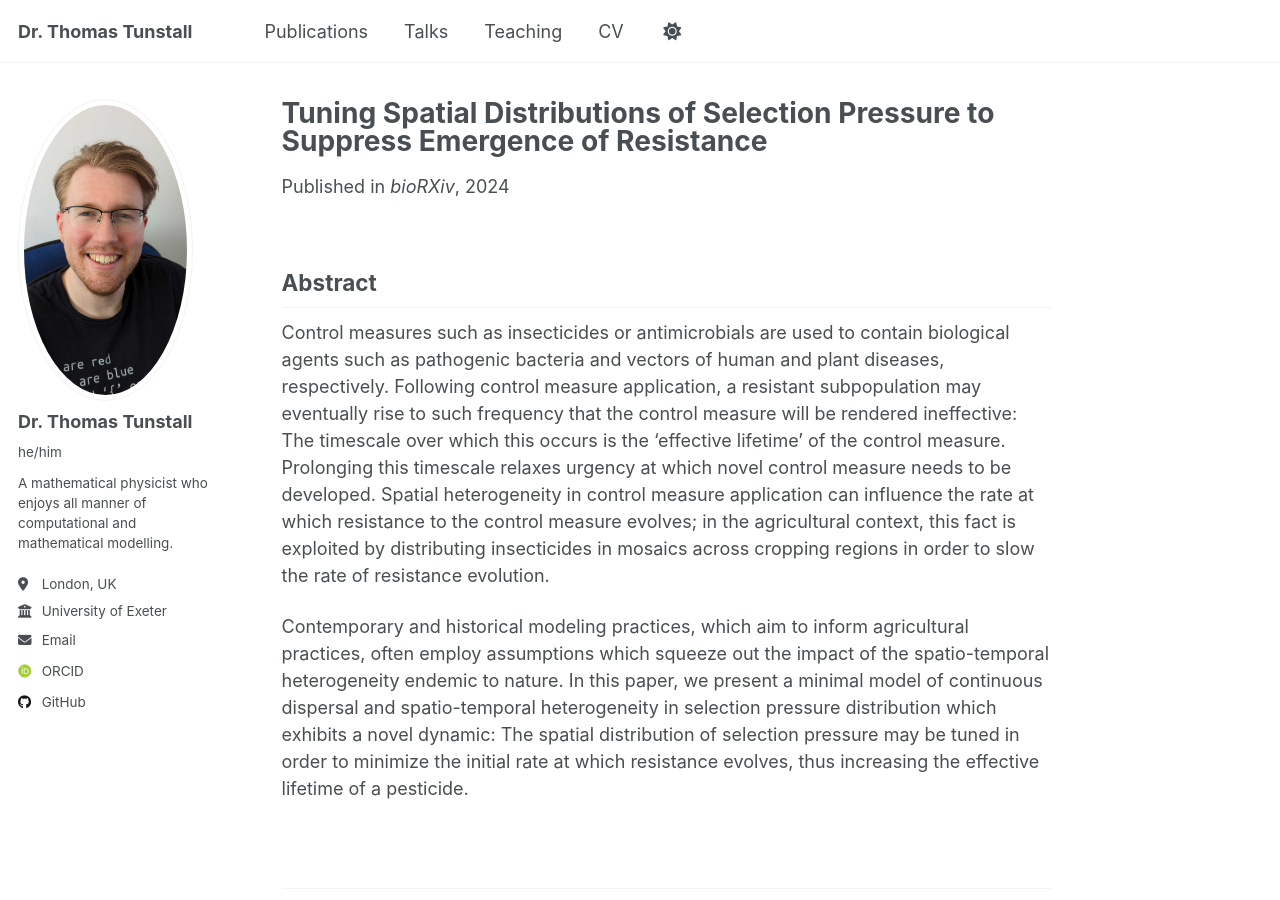
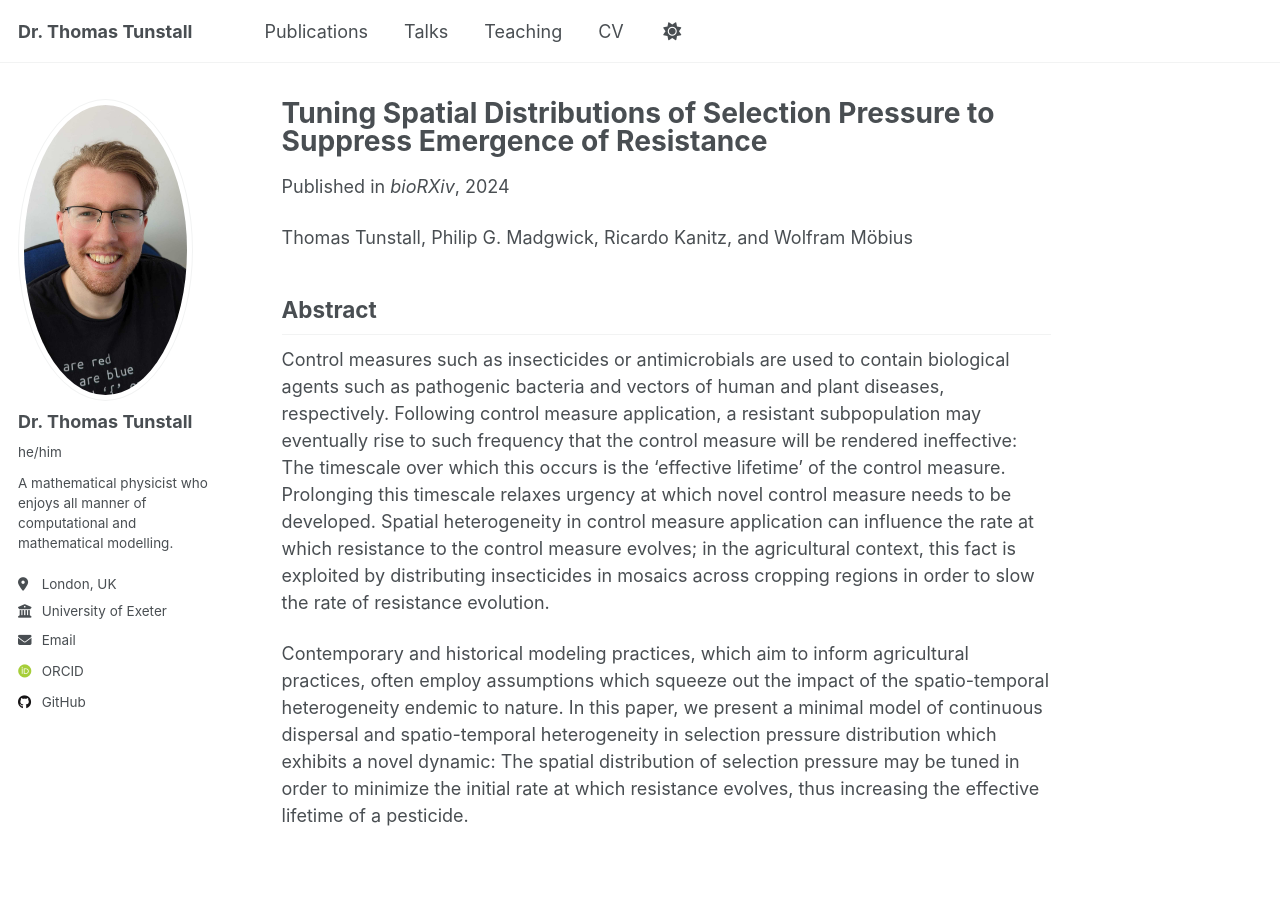
Before and after one commit to ThomasTunstall/ThomasTunstall, a Jekyll site: the page built from _publications/2024-10-28-TuningSpatialDistributions.md, in a window 1280 px wide and 900 px high. Built offline with Jekyll 4.4.1, drawn with Linux system fonts in a browser that asks for light colours; some web fonts are replaced.

Commit message:
Update 2024-10-28-TuningSpatialDistributions.md

```diff
--- a/_publications/2024-10-28-TuningSpatialDistributions.md
+++ b/_publications/2024-10-28-TuningSpatialDistributions.md
@@ -8,6 +8,8 @@ venue: 'bioRXiv'
 paperurl: 'https://doi.org/10.1101/2024.10.23.619847'
 ---
 
+Thomas Tunstall, Philip G. Madgwick, Ricardo Kanitz, and Wolfram Möbius
+
 ## Abstract
 Control measures such as insecticides or antimicrobials are used to contain biological agents such as pathogenic bacteria and vectors of human and plant diseases, respectively. Following control measure application, a resistant subpopulation may eventually rise to such frequency that the control measure will be rendered ineffective: The timescale over which this occurs is the ‘effective lifetime’ of the control measure. Prolonging this timescale relaxes urgency at which novel control measure needs to be developed. Spatial heterogeneity in control measure application can influence the rate at which resistance to the control measure evolves; in the agricultural context, this fact is exploited by distributing insecticides in mosaics across cropping regions in order to slow the rate of resistance evolution.
 
```
